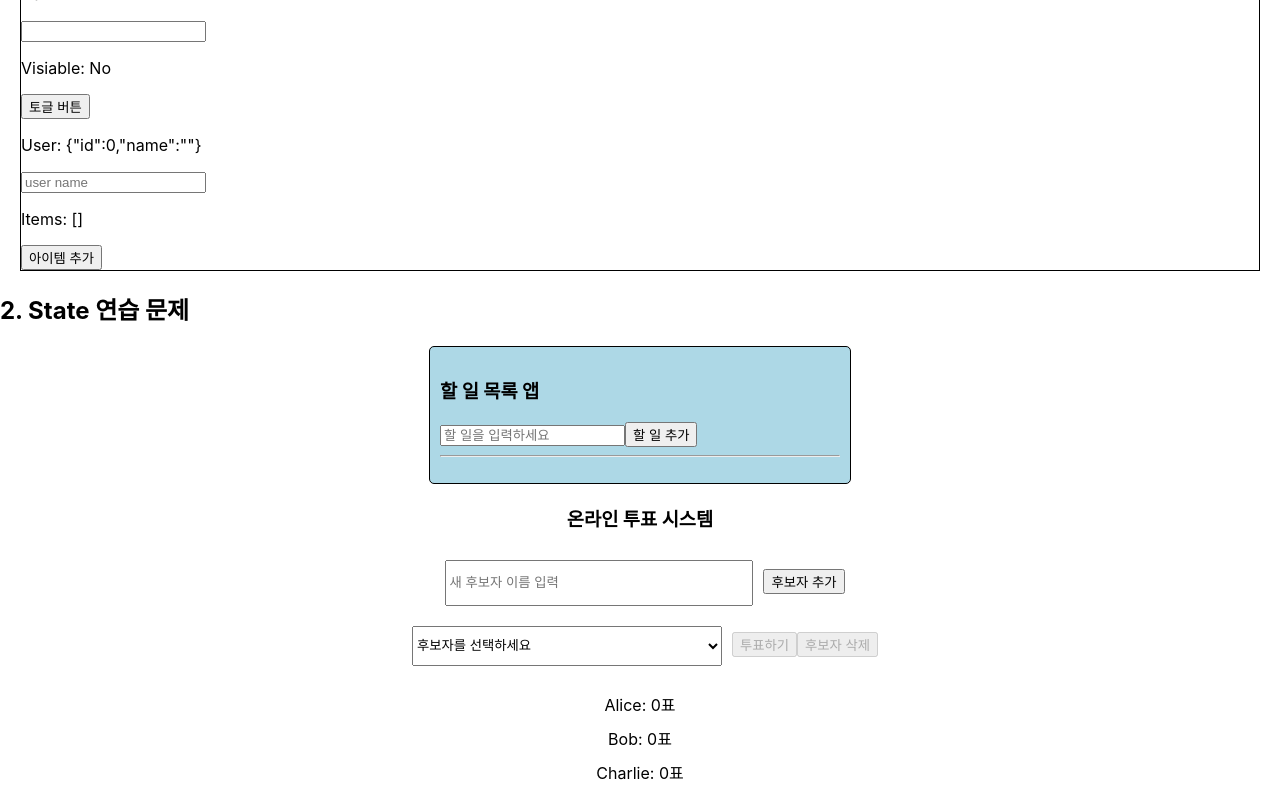
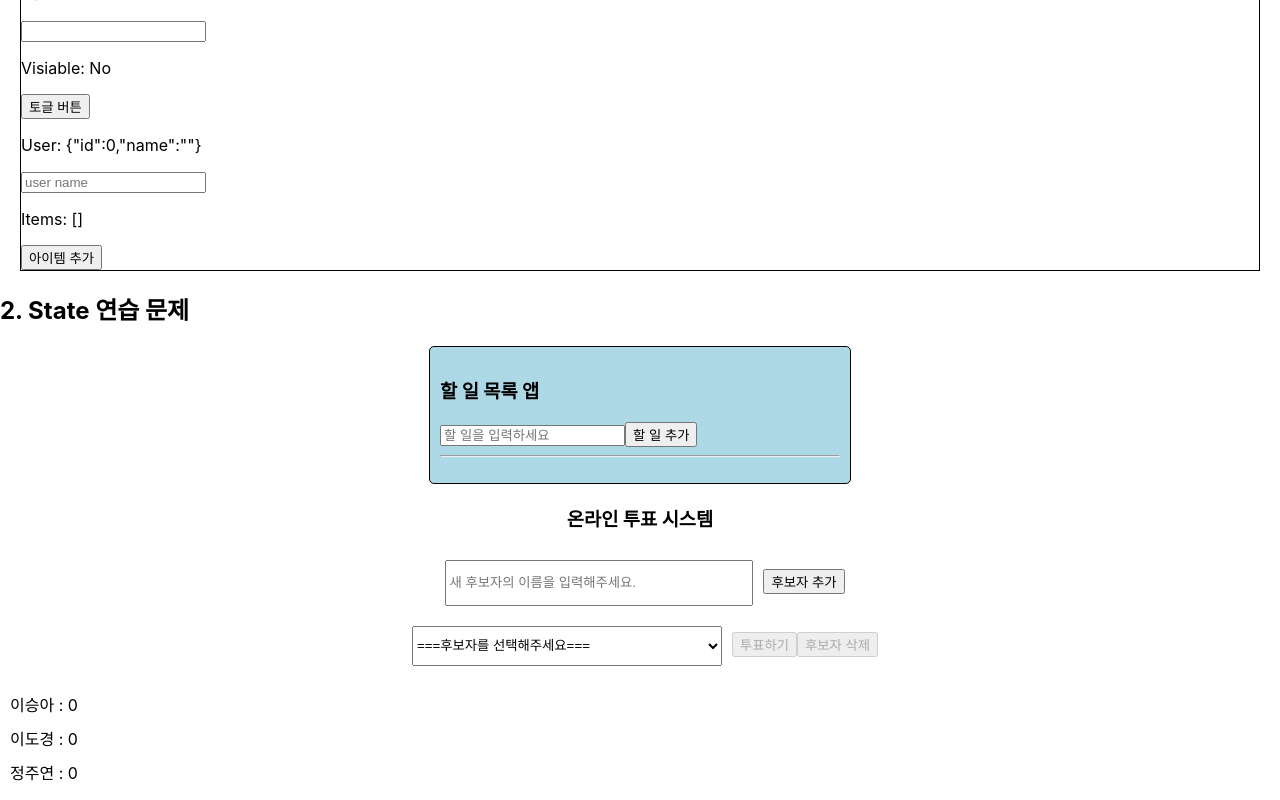
Before and after one commit to devgiants75/frontend-1223, a React (Create React App) app in the folder E_React/: page /0421 in a window 1280 px wide. Shown: the part 1039-1839 px from the top of the page. Built offline with nearby package versions, Linux system fonts and the light colour scheme.

Commit message:
20240427

```diff
--- a/E_React/src/views/0421/b_Practice/Practice02.tsx
+++ b/E_React/src/views/0421/b_Practice/Practice02.tsx
@@ -1,5 +1,4 @@
-import React, { useState } from 'react';
-
+import React, { useState } from 'react'
 //! 온라인 투표 시스템
 
 //? 문제 요구 사항
@@ -8,72 +7,130 @@ import React, { useState } from 'react';
 // - 사용자는 후보자 목록 중 하나를 선택하고 투표
 // - 투표 버튼을 누르면 선택된 후보자의 투표 수가 증가
 
+//! 후보자 인터페이스 정의
 interface Candidate {
-  name: string;
-  votes: number;
+  name: string; // 후보자의 이름
+  votes: number; // 후보자의 득표수
 }
 
-const Practice02: React.FC = () => {
+export default function Practice02() {
+  //! 데이터 상태 관리
+  // 후보자 목록을 상태로 관리
   const [candidates, setCandidates] = useState<Candidate[]>([
-    { name: 'Alice', votes: 0 },
-    { name: 'Bob', votes: 0 },
-    { name: 'Charlie', votes: 0 }
+    { name: '이승아', votes: 0 },
+    { name: '이도경', votes: 0 },
+    { name: '정주연', votes: 0 },
   ]);
-  const [selectedCandidate, setSelectedCandidate] = useState<string>('');
+
+  // 새로 입력할 후보자의 이름을 관리하는 상태
   const [newCandidateName, setNewCandidateName] = useState<string>('');
 
-  const vote = () => {
-    setCandidates(candidates.map(candidate =>
-      candidate.name === selectedCandidate ? { ...candidate, votes: candidate.votes + 1 } : candidate
-    ));
-  };
+  // 선택된 후보자의 이름을 관리하는 상태
+  const [selectedCandidate, setSelectedCandidate] = useState<string>('');
 
+  //! 이벤트 핸들러 정의
+
+  //? 새 후보자를 목록에 추가하는 함수 정의
+  // : 입력된 이름이 공백이 아니고 중복되지 않을 경우 추가
   const addCandidate = () => {
+    // some()함수
+    // : 배열의 일부 요소가 주어진 테스트 함수를 만족하는지 여부를 검사하는 메서드
+    // : 하나라도 일치하는 요소가 있을 경우 true를 반환
     if (newCandidateName.trim() !== '' && !candidates.some(c => c.name === newCandidateName)) {
-      setCandidates([...candidates, { name: newCandidateName, votes: 0 }]);
+      setCandidates([
+        ...candidates,
+        { name: newCandidateName, votes: 0 }
+      ]);
       setNewCandidateName('');
     }
   };
 
-  const deleteCandidate = () => {
-    setCandidates(candidates.filter(candidate => candidate.name !== selectedCandidate));
-    setSelectedCandidate('');  // Reset the selection
+  //? 투표 함수 정의
+  // 선택된 후보자의 득표수를 1 증가
+  const vote = () => {
+    setCandidates(candidates.map(candidate =>
+      candidate.name === selectedCandidate ? {
+        ...candidate, votes: candidate.votes + 1
+      } : candidate
+    ));
   };
 
+  //? 선택된 후보자를 목록에서 삭제하는 함수
+  const deleteCandidate = () => {
+    // 전체 후보자 목록에서 선택된 후보자의 이름과
+    // 순회되는 값의 이름이 다를 경우 새로운 배열로 반환
+
+    // 선택된 후보자 상태를 초기화
+  }
+
   return (
-    <div style={{ maxWidth: '600px', margin: 'auto', textAlign: 'center' }}>
+    <>
+      <div style={{
+        maxWidth: '600px',
+        margin: 'auto',
+        textAlign: 'center'
+      }}>
         <h3>온라인 투표 시스템</h3>
-      <div>
+        <div> {/* 후보자 추가 입력과 추가 버튼을 포함하는 영역 */}
           <input
             type="text"
             value={newCandidateName}
             onChange={(e) => setNewCandidateName(e.target.value)}
-          placeholder="새 후보자 이름 입력"
-          style={{ width: '300px', height: '40px', margin: '10px' }}
+            placeholder='새 후보자의 이름을 입력해주세요.'
+            style={{
+              width: '300px',
+              height: '40px',
+              margin: '10px'
+            }}
           />
           <button onClick={addCandidate}>후보자 추가</button>
         </div>
 
+        {/* 후보자 선택 드롭다운과 투표, 삭제 버튼을 포함하는 div */}
         <div>
-        <select value={selectedCandidate} onChange={(e) => setSelectedCandidate(e.target.value)} style={{ width: '310px', height: '40px', margin: '10px' }}>
-          <option value="">후보자를 선택하세요</option>
+          <select
+            value={selectedCandidate}
+            onChange={(e) => setSelectedCandidate(e.target.value)}
+            style={{
+              width: '310px',
+              height: '40px',
+              margin: '10px'
+            }}
+          >
+            {/* 초기 선택지 */}
+            <option value="">===후보자를 선택해주세요===</option>
             {candidates.map((candidate, index) => (
+              // 후보자 이름을 선택지로 순회
               <option key={index} value={candidate.name}>{candidate.name}</option>
             ))}
           </select>
+          {/* 선택된 후보자가 없으면 비활성화되는 투표&삭제 버튼 */}
+          {/*
+            - 만약 선택된 후보자가 없는 경우 selectedCandidate 변수에 초기값의 지정 X
+              : 해당 변수가 null 또는 undefined가 되지 않음을 명시적으로 전달
+          */}
           <button onClick={vote} disabled={!selectedCandidate}>투표하기</button>
           <button onClick={deleteCandidate} disabled={!selectedCandidate}>후보자 삭제</button>
         </div>
+      </div>
 
-      <ul style={{ listStyleType: 'none', padding: 0 }}>
+      {/* 후보자와 득표수의 현황 */}
+      <ul
+        style={{
+          listStyleType: 'none',
+          padding: 0
+        }}
+      >
         {candidates.map((candidate, index) => (
-          <li key={index} style={{ margin: '10px' }}>
-            {candidate.name}: {candidate.votes}표
+          <li
+            key={index}
+            style={{ margin: '10px'}}
+          >
+            {/*  후보자 : N표 */}
+            {candidate.name} : {candidate.votes}
           </li>
         ))}
       </ul>
-    </div>
-  );
-};
-
-export default Practice02;
+    </>
+  )
+}
```
Lines whose indentation alone changed are shown as unchanged.
